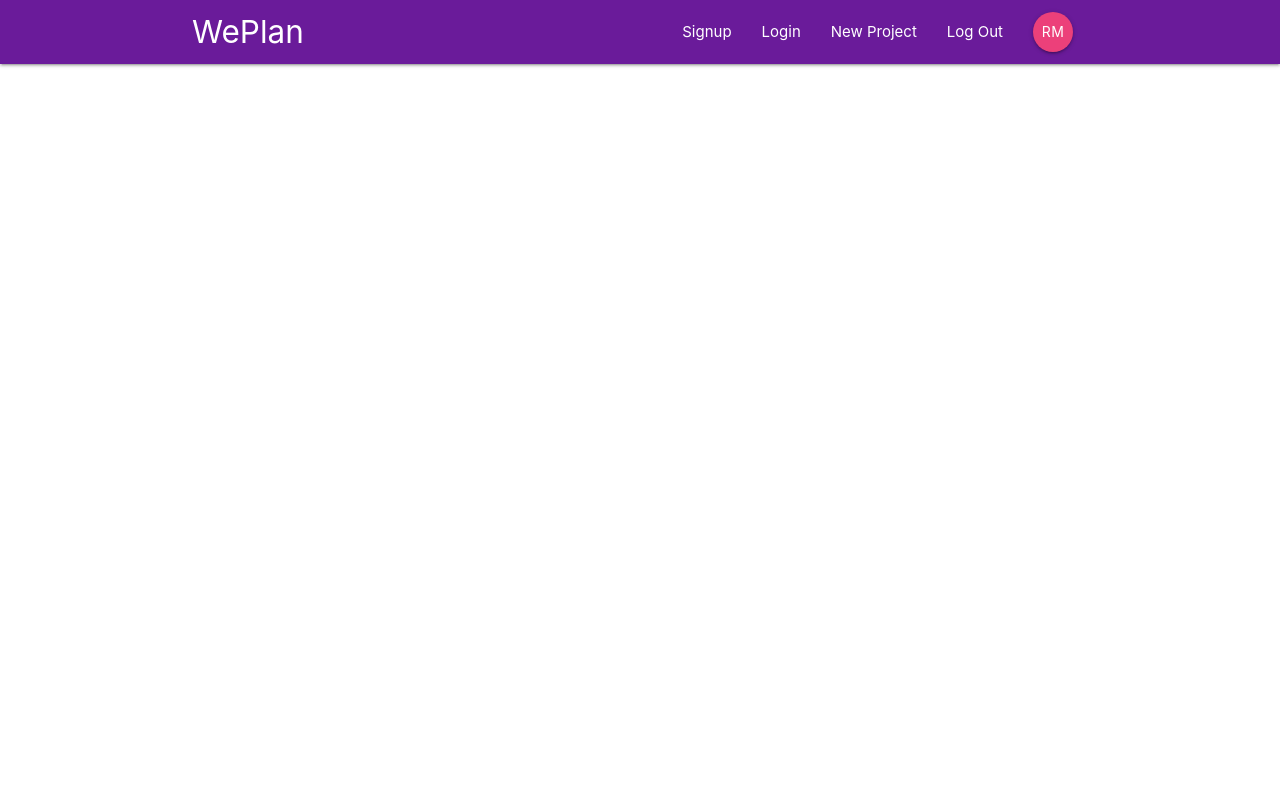
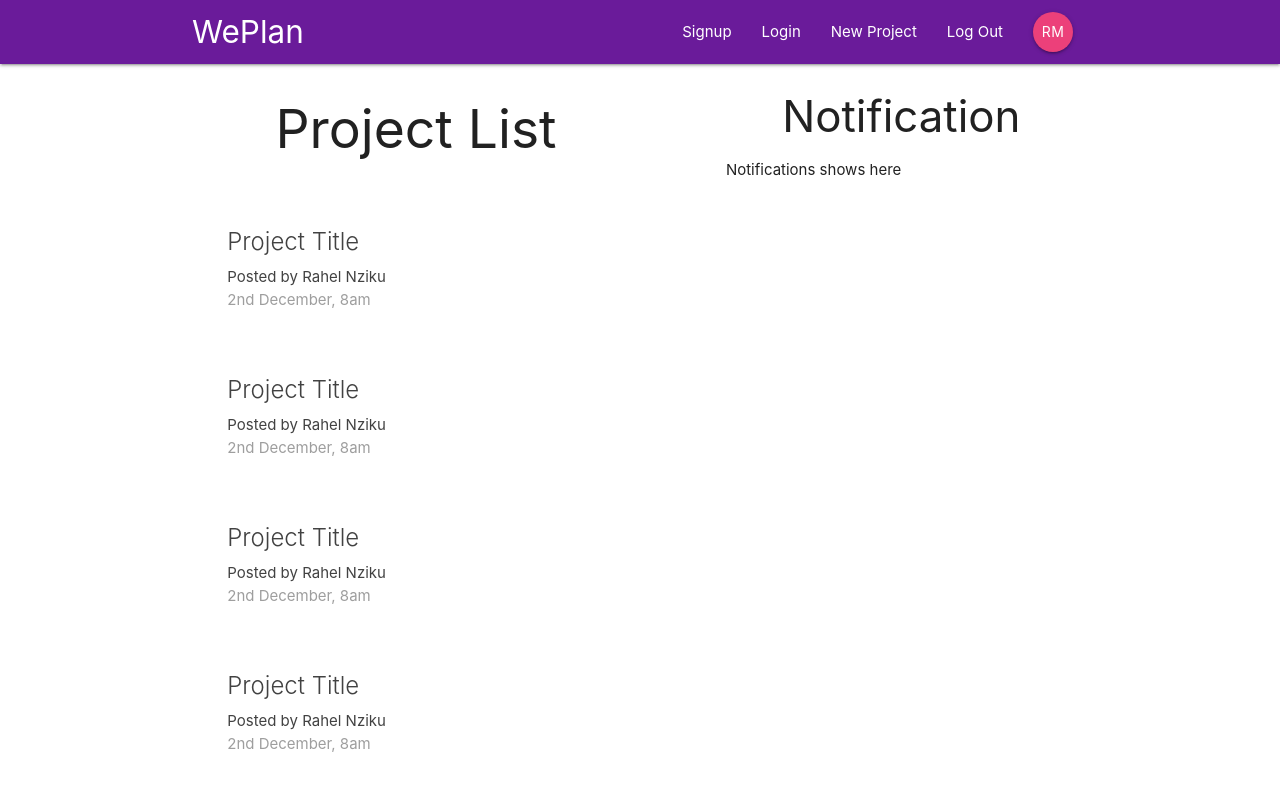
Before and after one commit to reanzi/project-manager, a React (Create React App) app: page / in a window 1280 px wide. Shown: the top 790 px of the page. Built offline with nearby package versions, Linux system fonts and the light colour scheme.

Commit message:
Dashboard is done, with ProjectList and notification

```diff
--- a/src/App.js
+++ b/src/App.js
@@ -1,6 +1,7 @@
 import React, { Component } from "react";
-import { BrowserRouter } from "react-router-dom";
+import { BrowserRouter, Switch, Route } from "react-router-dom";
 import Navbar from "./components/layout/Navbar";
+import Dashboard from "./components/dashboard/Dashboard";
 
 class App extends Component {
   render() {
@@ -8,6 +9,9 @@
       <BrowserRouter>
         <div className="App">
           <Navbar />
+          <Switch>
+            <Route path="/" component={Dashboard} />
+          </Switch>
         </div>
       </BrowserRouter>
     );
--- a/src/components/dashboard/Dashboard.js
+++ b/src/components/dashboard/Dashboard.js
@@ -0,0 +1,24 @@
+import React, { Component } from "react";
+import Notifications from "./Notifications";
+import ProjectList from "../projects/ProjectList";
+
+class Dashboard extends Component {
+  render() {
+    return (
+      <div className="container dashboard">
+        <div className="row">
+          <div className="col s12 m6">
+            <h2 className="center">Project List</h2>
+            <ProjectList />
+          </div>
+          <div className="col s12 m5 offset-m1">
+            <h3 className="center">Notification</h3>
+            <Notifications />
+          </div>
+        </div>
+      </div>
+    );
+  }
+}
+
+export default Dashboard;
--- a/src/components/dashboard/Notifications.js
+++ b/src/components/dashboard/Notifications.js
@@ -0,0 +1,10 @@
+import React from "react";
+
+const Notifications = () => {
+  return (
+    <div>
+      <p>Notifications shows here</p>
+    </div>
+  );
+};
+export default Notifications;
--- a/src/components/projects/ProjectList.js
+++ b/src/components/projects/ProjectList.js
@@ -0,0 +1,49 @@
+import React from "react";
+
+const ProjectList = () => {
+  return (
+    <div className="project-list section">
+      <div className="card z-depth-0 project-summary">
+        <div className="card-content grey-text text-darken-3">
+          <span className="card-title">Project Title</span>
+          <p>
+            Posted by <span className="text-text">Rahel Nziku</span>
+          </p>
+          <p className="grey-text">2nd December, 8am</p>
+        </div>
+      </div>
+
+      <div className="card z-depth-0 project-summary">
+        <div className="card-content grey-text text-darken-3">
+          <span className="card-title">Project Title</span>
+          <p>
+            Posted by <span className="text-text">Rahel Nziku</span>
+          </p>
+          <p className="grey-text">2nd December, 8am</p>
+        </div>
+      </div>
+
+      <div className="card z-depth-0 project-summary">
+        <div className="card-content grey-text text-darken-3">
+          <span className="card-title">Project Title</span>
+          <p>
+            Posted by <span className="text-text">Rahel Nziku</span>
+          </p>
+          <p className="grey-text">2nd December, 8am</p>
+        </div>
+      </div>
+
+      <div className="card z-depth-0 project-summary">
+        <div className="card-content grey-text text-darken-3">
+          <span className="card-title">Project Title</span>
+          <p>
+            Posted by <span className="text-text">Rahel Nziku</span>
+          </p>
+          <p className="grey-text">2nd December, 8am</p>
+        </div>
+      </div>
+    </div>
+  );
+};
+
+export default ProjectList;
```
